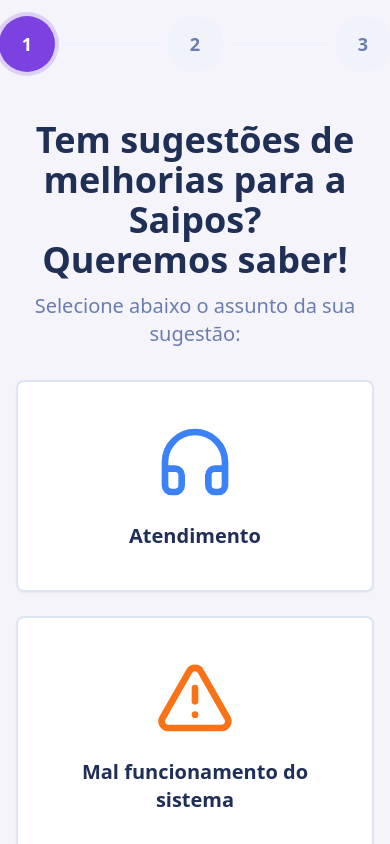
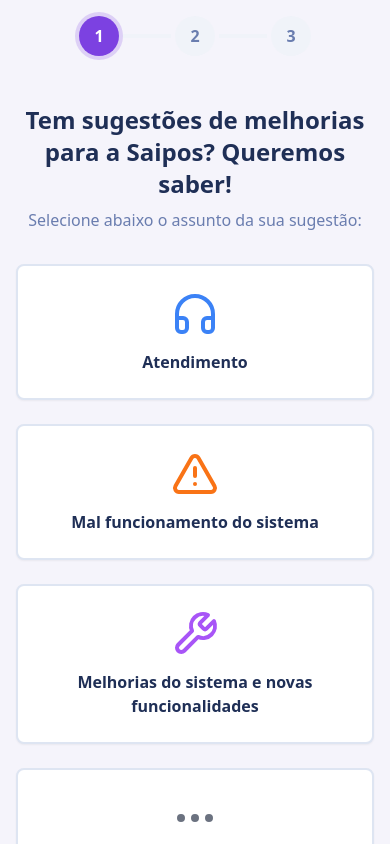
Before and after one commit to igordasaipos/caixinhadesugestoes, a React (Vite) app: page /caixinha in a window 390 px wide. Shown: the top 844 px of the page. Built offline with nearby package versions, Linux system fonts and the light colour scheme.

Commit message:
Refactor: Adjust card layout for smaller screens

```diff
--- a/src/pages/SuggestionBox.tsx
+++ b/src/pages/SuggestionBox.tsx
@@ -179,7 +179,7 @@ const SuggestionBox = () => {
           {[1, 2, 3].map((step, index) => (
             <div key={step} className="flex items-center">
               <div
-                className={`w-14 h-14 rounded-full flex items-center justify-center text-lg font-bold transition-all duration-300 ${
+                className={`w-10 h-10 md:w-14 md:h-14 rounded-full flex items-center justify-center text-base md:text-lg font-bold transition-all duration-300 ${
                   currentStep > step
                     ? "bg-[hsl(var(--primary))] text-primary-foreground"
                     : currentStep === step
@@ -188,14 +188,14 @@ const SuggestionBox = () => {
                 }`}
               >
                 {currentStep > step ? (
-                  <Check className="w-6 h-6" />
+                  <Check className="w-4 h-4 md:w-6 md:h-6" />
                 ) : (
                   step
                 )}
               </div>
               {index < 2 && (
                 <div
-                  className={`w-24 h-1 mx-2 transition-all duration-300 ${
+                  className={`w-12 md:w-24 h-1 mx-1 md:mx-2 transition-all duration-300 ${
                     currentStep > step ? "bg-[hsl(var(--primary))]" : "bg-muted"
                   }`}
                 />
@@ -217,13 +217,14 @@ const SuggestionBox = () => {
               transition={pageTransition}
               className="space-y-8"
             >
-              <div className="text-center space-y-3">
-                <h1 className="text-4xl font-bold text-foreground">
+              <div className="text-center space-y-2 md:space-y-3">
+                <h1 className="text-2xl md:text-4xl font-bold text-foreground">
                   Tem sugestões de melhorias para a Saipos?
-                  <br />
+                  <br className="hidden md:block" />
+                  <span className="md:hidden"> </span>
                   Queremos saber!
                 </h1>
-                <p className="text-xl text-muted-foreground">
+                <p className="text-base md:text-xl text-muted-foreground">
                   Selecione abaixo o assunto da sua sugestão:
                 </p>
               </div>
@@ -237,9 +238,9 @@ const SuggestionBox = () => {
                       className="cursor-pointer hover:shadow-xl transition-all duration-300 border-2 hover:border-primary hover:scale-105"
                       onClick={() => handleAssuntoSelect(assunto.id)}
                     >
-                      <CardContent className="p-10 flex flex-col items-center text-center space-y-5">
-                        <Icon className={`w-20 h-20 ${assunto.color}`} />
-                        <h3 className="font-semibold text-xl">
+                      <CardContent className="p-6 md:p-10 flex flex-col items-center text-center space-y-3 md:space-y-5">
+                        <Icon className={`w-12 h-12 md:w-20 md:h-20 ${assunto.color}`} />
+                        <h3 className="font-semibold text-base md:text-xl">
                           {assunto.title}
                         </h3>
                       </CardContent>
@@ -261,11 +262,11 @@ const SuggestionBox = () => {
               transition={pageTransition}
               className="space-y-8"
             >
-              <div className="text-center space-y-3">
-                <h2 className="text-3xl font-bold text-foreground">
+              <div className="text-center space-y-2 md:space-y-3">
+                <h2 className="text-xl md:text-3xl font-bold text-foreground">
                   Perfeito! Para qual parte do sistema se aplicaria essa solução?
                 </h2>
-                <p className="text-lg text-muted-foreground">
+                <p className="text-base md:text-lg text-muted-foreground">
                   Selecione o contexto da sua sugestão:
                 </p>
               </div>
@@ -279,12 +280,12 @@ const SuggestionBox = () => {
                       className="cursor-pointer hover:shadow-lg transition-all duration-300 border hover:border-primary hover:scale-105"
                       onClick={() => handleModuloSelect(modulo.id)}
                     >
-                      <CardContent className="p-6 space-y-4">
-                        <Icon className="w-14 h-14 text-primary" />
-                        <h3 className="font-semibold text-base leading-tight">
+                      <CardContent className="p-4 md:p-6 space-y-3 md:space-y-4">
+                        <Icon className="w-10 h-10 md:w-14 md:h-14 text-primary" />
+                        <h3 className="font-semibold text-sm md:text-base leading-tight">
                           {modulo.title}
                         </h3>
-                        <p className="text-sm text-muted-foreground leading-snug">
+                        <p className="text-xs md:text-sm text-muted-foreground leading-snug">
                           {modulo.description}
                         </p>
                       </CardContent>
@@ -318,13 +319,13 @@ const SuggestionBox = () => {
               transition={pageTransition}
               className="space-y-8"
             >
-              <div className="text-center space-y-3">
-                <h2 className="text-3xl font-bold text-foreground">
+              <div className="text-center space-y-2 md:space-y-3">
+                <h2 className="text-xl md:text-3xl font-bold text-foreground">
                   Por favor, deixe a sua sugestão!
                 </h2>
-                <div className="text-lg text-muted-foreground space-y-2">
+                <div className="text-base md:text-lg text-muted-foreground space-y-2">
                   <p>Precisamos de alguns detalhes para entender melhor sua sugestão:</p>
-                  <ul className="text-base space-y-1">
+                  <ul className="text-sm md:text-base space-y-1">
                     <li>• Qual problema ou necessidade ela resolve?</li>
                     <li>• Se possível, relate sua última experiência com esse problema.</li>
                   </ul>
@@ -332,9 +333,9 @@ const SuggestionBox = () => {
               </div>
 
               <Card className="border-2">
-                <CardContent className="p-8 space-y-6">
+                <CardContent className="p-4 md:p-8 space-y-4 md:space-y-6">
                   <div>
-                    <label className="text-base font-medium mb-3 block">
+                    <label className="text-sm md:text-base font-medium mb-2 md:mb-3 block">
                       Escreva sua sugestão:
                     </label>
                     <Textarea
@@ -346,7 +347,7 @@ const SuggestionBox = () => {
                           sugestao: e.target.value,
                         }))
                       }
-                      className="min-h-[200px] text-base"
+                      className="min-h-[150px] md:min-h-[200px] text-sm md:text-base"
                     />
                   </div>
                 </CardContent>
```
